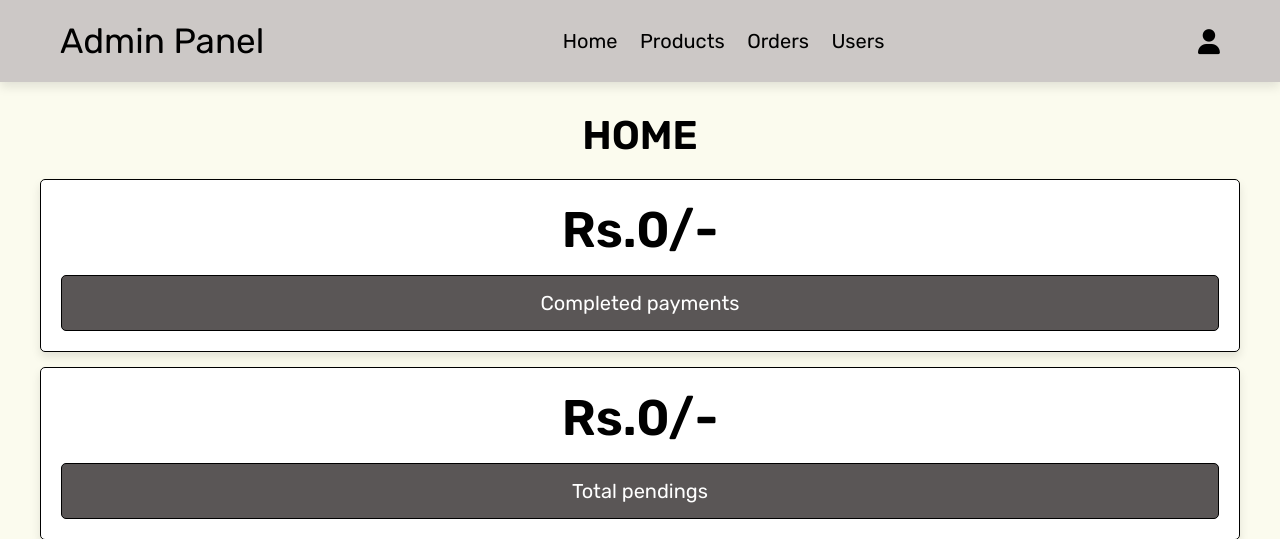
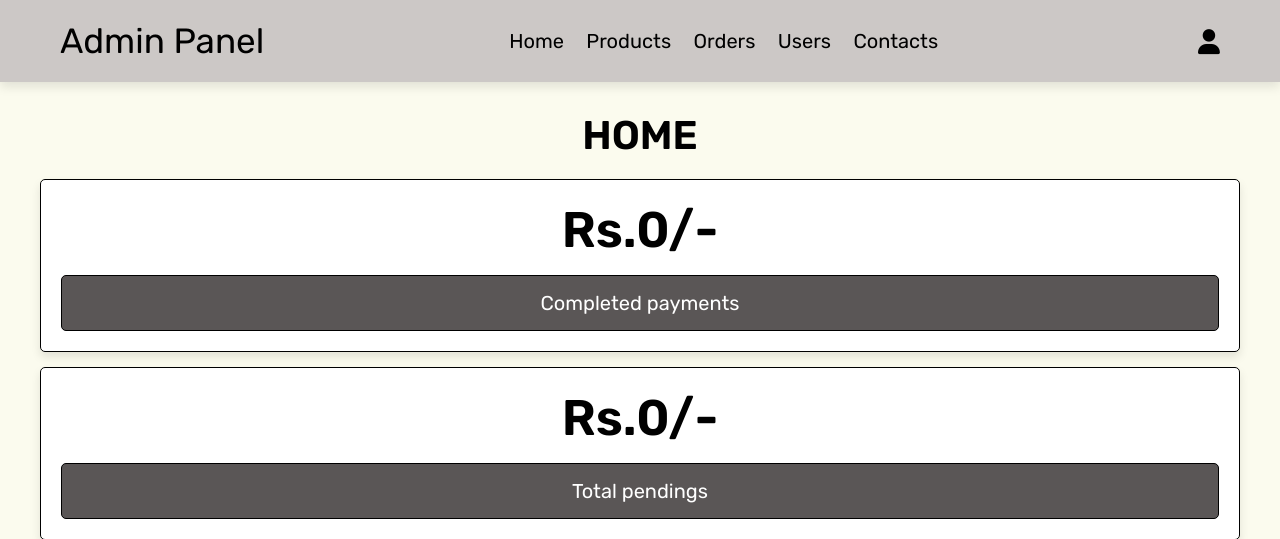
Before and after one commit to bainash10/Pharmacy_Management_System, a PHP site: page /admin_page.php in a window 1280 px wide. Shown: the top 539 px of the page. Run offline with PHP 8.4, Linux system fonts and the light colour scheme; a user stored in the database is signed in; data comes from the database, SQL or seed files in the repository; data that the repository does not hold is empty.

Commit message:
All Merged Final

```diff
--- a/admin_header.php
+++ b/admin_header.php
@@ -22,6 +22,7 @@ if(isset($message)){
          <a href="admin_products.php">Products</a>
          <a href="admin_orders.php">Orders</a>
          <a href="admin_users.php">Users</a>
+         <a href="admin_contacts.php">Contacts</a>
       </nav>
 
       <div class="icons">
--- a/css/admin_style.css
+++ b/css/admin_style.css
@@ -37,7 +37,7 @@
 }
 
 *::-webkit-scrollbar-thumb{
-   background-color: green;
+   background-color: black;
 }
 
 html{
--- a/header.php
+++ b/header.php
@@ -33,6 +33,7 @@ if(isset($message)){
             <a href="shop.php">Shop</a>
             <a href="orders.php">Orders</a>
             <a href="about.php">About</a>
+            <a href="search_page.php">Search</a>
          </nav>
 
          <div class="icons">
```
